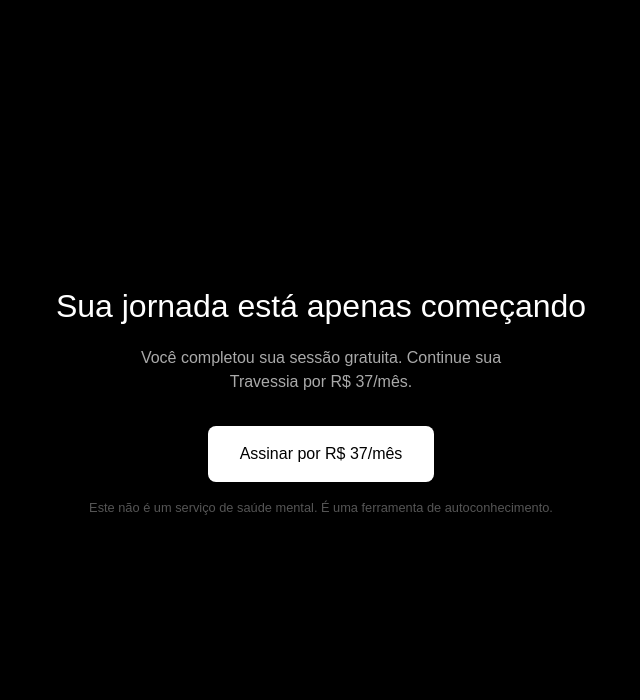
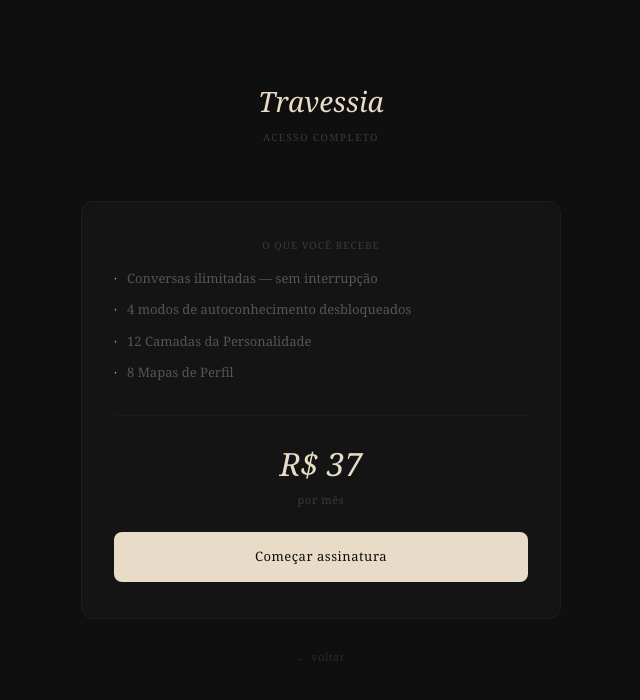
Before and after one commit to Lucasperlop/travessia, a Next.js app: page /assinar in a window 1280 px wide. Shown: the top 700 px of the page, without its empty margins (319-959 px from the left). Built offline with nearby package versions, Linux system fonts and the light colour scheme; no server answers.

Commit message:
assinar: identidade visual + copy corrigido

```diff
--- a/app/assinar/page.tsx
+++ b/app/assinar/page.tsx
@@ -1,69 +1,68 @@
-'use client';
-import { useState } from 'react';
-import { supabase } from '@/lib/supabase';
+'use client'
+import { useState } from 'react'
+import { supabase } from '@/lib/supabase'
+import { useRouter } from 'next/navigation'
 
 export default function Assinar() {
-  const [loading, setLoading] = useState(false);
+  const [loading, setLoading] = useState(false)
+  const router = useRouter()
 
   async function handleAssinar() {
-    setLoading(true);
-
-    const { data: { user } } = await supabase.auth.getUser();
-
+    setLoading(true)
+    const { data: { user } } = await supabase.auth.getUser()
     const response = await fetch('/api/checkout', {
       method: 'POST',
       headers: { 'Content-Type': 'application/json' },
-      body: JSON.stringify({
-        userId: user?.id,
-        email: user?.email,
-      }),
-    });
-
-    const data = await response.json();
-    if (data.url) {
-      window.location.href = data.url;
-    } else {
-      console.error('Erro checkout:', data);
-      setLoading(false);
-    }
+      body: JSON.stringify({ userId: user?.id, email: user?.email }),
+    })
+    const data = await response.json()
+    if (data.url) { window.location.href = data.url }
+    else { console.error('Erro checkout:', data); setLoading(false) }
   }
 
   return (
-    <div style={{
-      minHeight: '100vh',
-      backgroundColor: '#000',
-      color: '#fff',
-      display: 'flex',
-      flexDirection: 'column',
-      alignItems: 'center',
-      justifyContent: 'center',
-      padding: '2rem',
-      textAlign: 'center',
-    }}>
-      <h1 style={{ fontSize: '2rem', marginBottom: '1rem' }}>
-        Sua jornada está apenas começando
-      </h1>
-      <p style={{ color: '#aaa', marginBottom: '2rem', maxWidth: '400px' }}>
-        Você completou sua sessão gratuita. Continue sua Travessia por R$ 37/mês.
-      </p>
-      <button
-        onClick={handleAssinar}
-        disabled={loading}
-        style={{
-          backgroundColor: '#fff',
-          color: '#000',
-          border: 'none',
-          padding: '1rem 2rem',
-          fontSize: '1rem',
-          borderRadius: '8px',
-          cursor: 'pointer',
-        }}
-      >
-        {loading ? 'Redirecionando...' : 'Assinar por R$ 37/mês'}
-      </button>
-      <p style={{ color: '#555', marginTop: '1rem', fontSize: '0.8rem' }}>
-        Este não é um serviço de saúde mental. É uma ferramenta de autoconhecimento.
-      </p>
-    </div>
-  );
+    <main style={{ minHeight: '100vh', background: '#0f0f0f', display: 'flex', alignItems: 'center', justifyContent: 'center', fontFamily: 'Georgia, serif', padding: '24px' }}>
+      <div style={{ width: '100%', maxWidth: '480px', textAlign: 'center' }}>
+
+        <h1 style={{ color: '#e8dcc8', fontSize: '28px', fontWeight: '300', fontStyle: 'italic', marginBottom: '8px' }}>Travessia</h1>
+        <p style={{ color: '#3a3a3a', fontSize: '10px', letterSpacing: '0.14em', textTransform: 'uppercase', marginBottom: '56px' }}>Acesso completo</p>
+
+        <div style={{ background: '#141414', border: '1px solid #1e1e1e', borderRadius: '12px', padding: '36px 32px', marginBottom: '24px' }}>
+
+          <p style={{ color: '#3a3a3a', fontSize: '10px', letterSpacing: '0.1em', textTransform: 'uppercase', marginBottom: '16px' }}>O que você recebe</p>
+
+          <div style={{ display: 'flex', flexDirection: 'column', gap: '12px', marginBottom: '32px', textAlign: 'left' }}>
+            {[
+              'Conversas ilimitadas — sem interrupção',
+              '4 modos de autoconhecimento desbloqueados',
+              '12 Camadas da Personalidade',
+              '8 Mapas de Perfil',
+            ].map((item, i) => (
+              <div key={i} style={{ display: 'flex', alignItems: 'flex-start', gap: '10px' }}>
+                <span style={{ color: '#c4aa6a', fontSize: '12px', marginTop: '1px', flexShrink: 0 }}>·</span>
+                <span style={{ color: '#555', fontSize: '13px', lineHeight: '1.5' }}>{item}</span>
+              </div>
+            ))}
+          </div>
+
+          <div style={{ borderTop: '1px solid #1a1a1a', paddingTop: '24px', marginBottom: '24px' }}>
+            <p style={{ color: '#e8dcc8', fontSize: '32px', fontWeight: '300', fontStyle: 'italic', marginBottom: '4px' }}>R$ 37</p>
+            <p style={{ color: '#3a3a3a', fontSize: '11px', letterSpacing: '0.06em' }}>por mês</p>
+          </div>
+
+          <button onClick={handleAssinar} disabled={loading} style={{ width: '100%', background: '#e8dcc8', border: 'none', borderRadius: '8px', padding: '15px', color: '#0f0f0f', fontSize: '13px', fontFamily: 'Georgia, serif', cursor: loading ? 'wait' : 'pointer', letterSpacing: '0.04em' }}>
+            {loading ? 'Redirecionando...' : 'Começar assinatura'}
+          </button>
+        </div>
+
+        <span onClick={() => router.push('/')} style={{ color: '#2a2a2a', fontSize: '11px', cursor: 'pointer', letterSpacing: '0.04em' }}>
+          ← voltar
+        </span>
+
+        <p style={{ color: '#1a1a1a', fontSize: '9px', marginTop: '40px', letterSpacing: '0.05em' }}>
+          Este não é um serviço de saúde mental. É uma ferramenta de autoconhecimento.
+        </p>
+      </div>
+    </main>
+  )
 }
```
